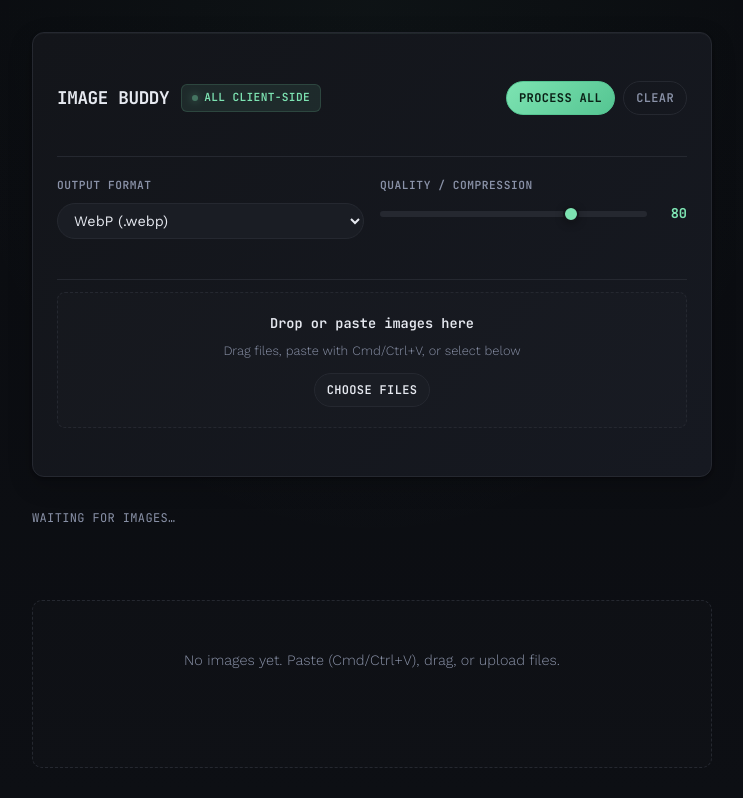
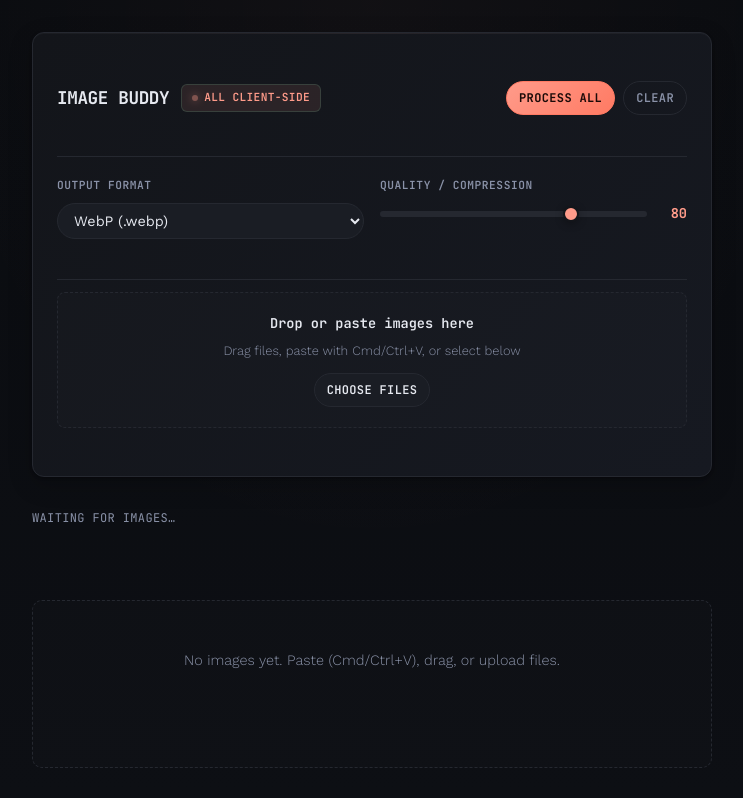
Before and after one commit to skrulling/image-buddy, a plain HTML site: page index.html in a window 1280 px wide. Shown: the whole page, without its empty margins (268-1011 px from the left). Drawn offline with nearby package versions, Linux system fonts and the light colour scheme.

Commit message:
Update color scheme: replace tech-green with warm coral/peach accents

```diff
--- a/index.html
+++ b/index.html
@@ -14,11 +14,11 @@
       --card: #1a1d24;
       --text: #e6e9f0;
       --muted: #8a92a8;
-      --accent: #7de3b2;
-      --accent-strong: #55c592;
-      --accent-dim: rgba(125, 227, 178, 0.1);
+      --accent: #ff9b8a;
+      --accent-strong: #ff7a63;
+      --accent-dim: rgba(255, 155, 138, 0.1);
       --border: #252830;
-      --danger: #ff8a8a;
+      --danger: #ff6b6b;
     }
 
     * {
@@ -31,7 +31,7 @@
       margin: 0;
       min-height: 100vh;
       background:
-        radial-gradient(ellipse at 50% 0%, rgba(125, 227, 178, 0.03), transparent 50%),
+        radial-gradient(ellipse at 50% 0%, rgba(255, 155, 138, 0.03), transparent 50%),
         linear-gradient(180deg, var(--bg) 0%, #0d0f14 100%);
       color: var(--text);
       font-family: 'Work Sans', -apple-system, BlinkMacSystemFont, sans-serif;
@@ -332,7 +332,7 @@
 
     button.primary {
       background: linear-gradient(135deg, var(--accent) 0%, var(--accent-strong) 100%);
-      color: #0a1f15;
+      color: #1a0a08;
       border-color: var(--accent-strong);
       font-weight: 700;
     }
```
